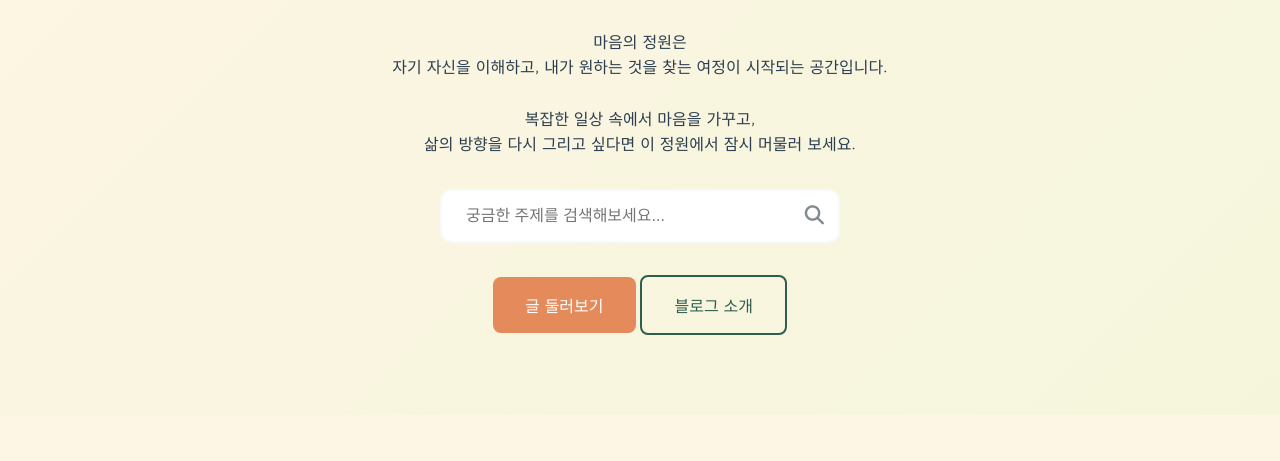
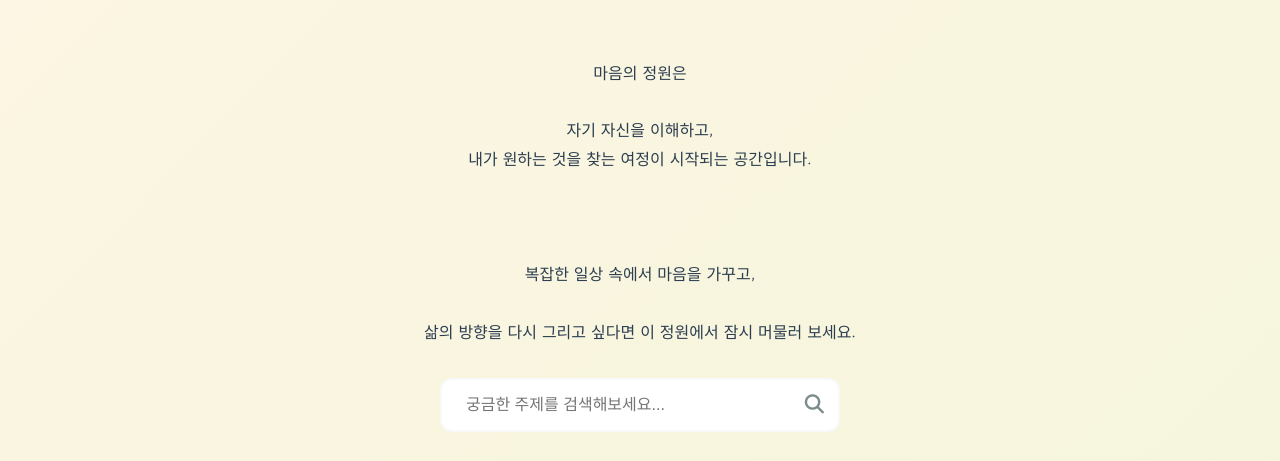
Before and after one commit to took-hee/took-hee-test, a plain HTML site: page index.html in a window 1280 px wide. Shown: the part 314-775 px from the top of the page. Drawn offline with Linux system fonts and the light colour scheme; a web font is replaced by a local one.

Commit message:
Update main.css

```diff
--- a/main.css
+++ b/main.css
@@ -325,3 +325,9 @@ a:hover {
     padding: var(--spacing-2xl) 0;
   }
 }
+
+/* 줄바꿈 문자를 인식 */
+.hero-description {
+  line-height: 1.8;
+  white-space: pre-line;
+}
```
